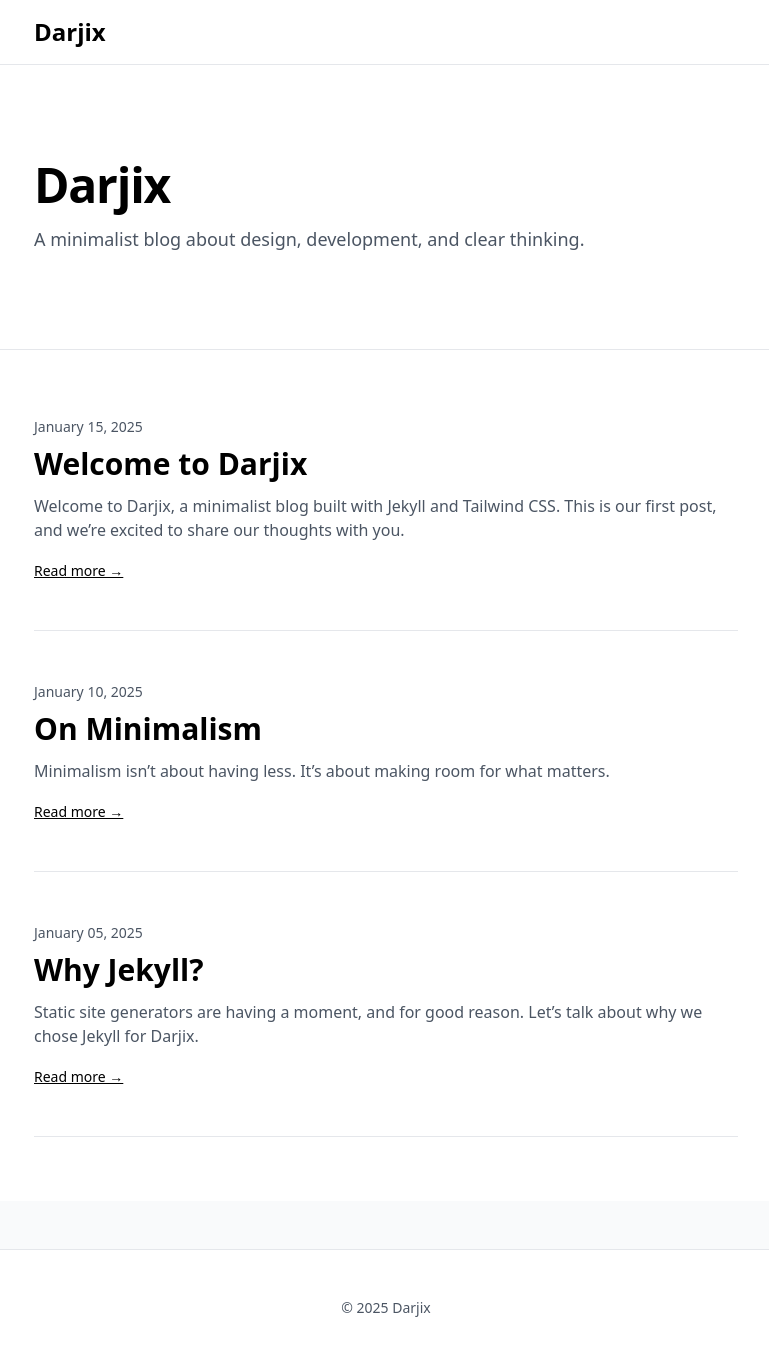
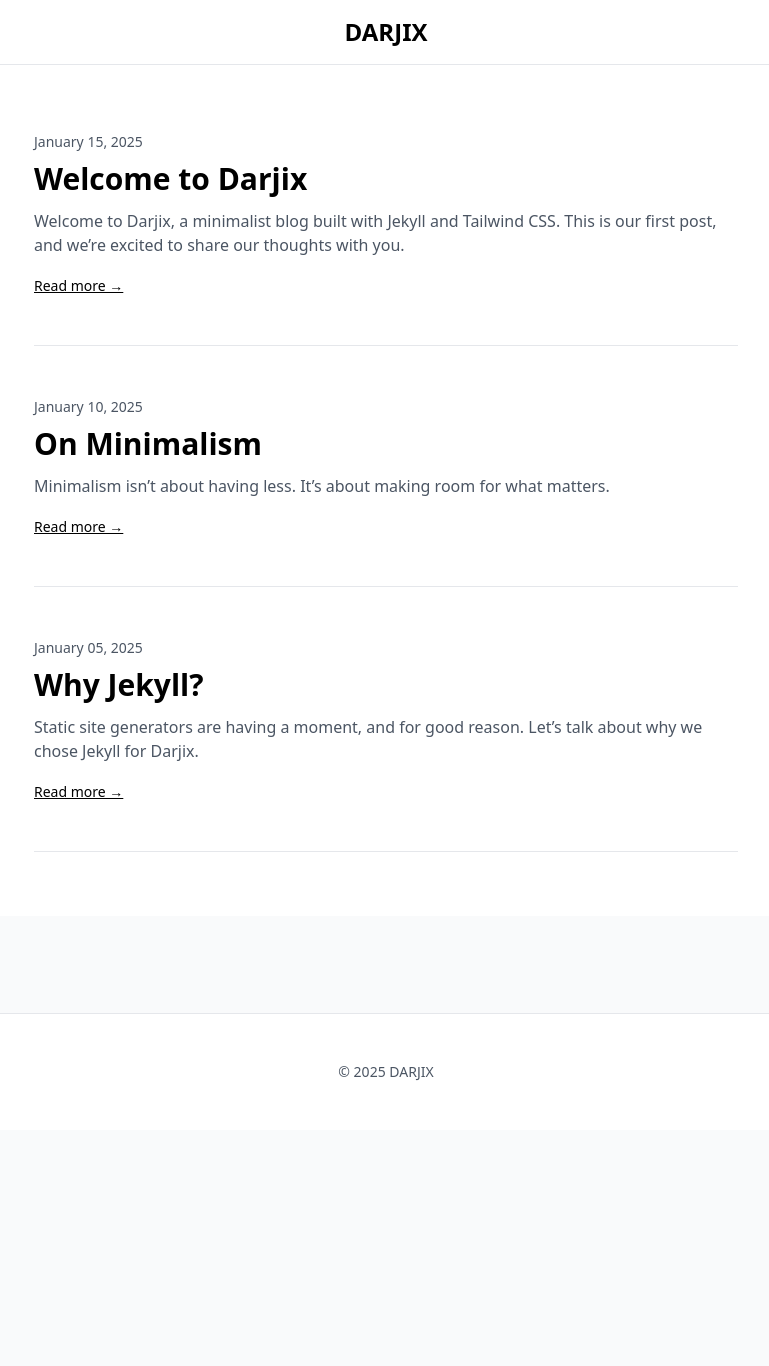
Before and after one commit to saldarji/darjix, a Jekyll site: the page built from index.html, in a window 1280 px wide. Shown: the whole page, without its empty margins (254-1023 px from the left). Built offline with Jekyll 4.4.1, drawn with Linux system fonts in a browser that asks for light colours; after the commit the page ends 1130 px from its top, so only the background shows below that.

Commit message:
Remove intro section, change title to DARJIX and center it

```diff
--- a/_config.yml
+++ b/_config.yml
@@ -1,5 +1,5 @@
 # Site settings
-title: Darjix
+title: DARJIX
 description: >-
   A minimalist blog about design, development, and clear thinking.
 baseurl: "/darjix" # the subpath of your site, e.g. /blog
--- a/_includes/header.html
+++ b/_includes/header.html
@@ -1,10 +1,10 @@
 <header class="bg-white border-b border-gray-200">
   <nav class="max-w-3xl mx-auto px-4 sm:px-6 lg:px-8">
-    <div class="flex justify-between items-center h-16">
+    <div class="flex justify-center items-center h-16">
       <!-- Logo/Site Title -->
-      <div class="flex-shrink-0">
-        <a href="{{ '/' | relative_url }}" class="text-2xl font-bold text-black">
-          {{ site.title }}
+      <div>
+        <a href="{{ '/' | relative_url }}" class="text-2xl font-bold text-black tracking-wider">
+          DARJIX
         </a>
       </div>
 
--- a/index.html
+++ b/index.html
@@ -2,18 +2,6 @@
 layout: default
 title: Home
 ---
-
-<!-- Header -->
-<section class="bg-white border-b border-gray-200">
-  <div class="max-w-3xl mx-auto px-4 sm:px-6 lg:px-8 py-16 md:py-24">
-    <h1 class="text-4xl md:text-5xl font-bold tracking-tight text-black mb-4">
-      Darjix
-    </h1>
-    <p class="text-lg text-gray-600">
-      A minimalist blog about design, development, and clear thinking.
-    </p>
-  </div>
-</section>
 
 <!-- Blog Posts -->
 <section class="py-16 bg-white">
```
